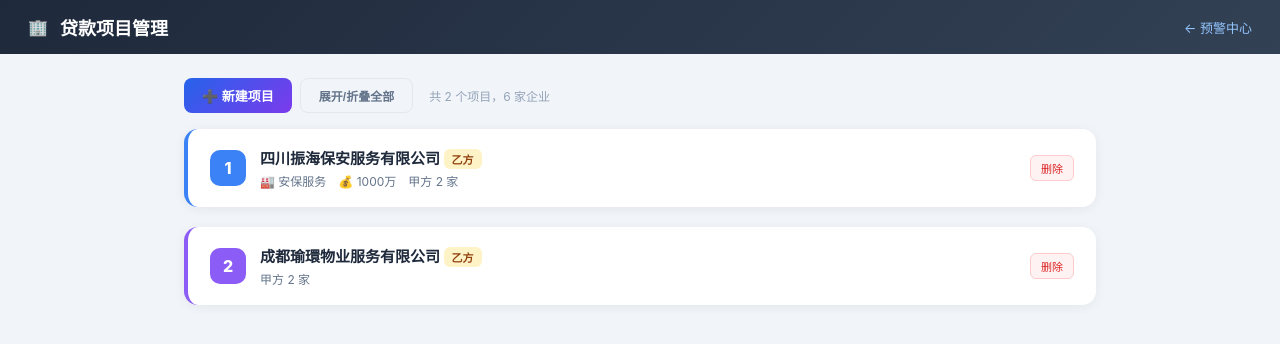
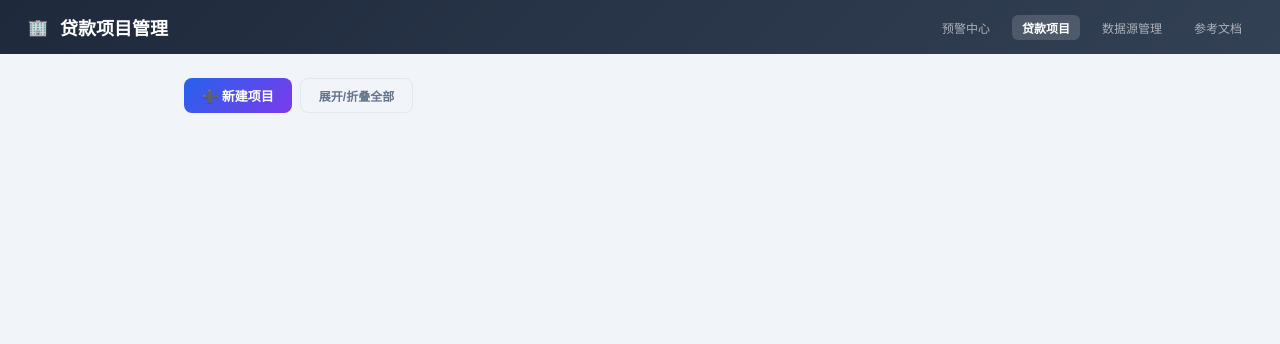
Before and after one commit to qipy2026/AIDeepresearch, a FastAPI app: page /enterprises in a window 1280 px wide. Shown: the top 344 px of the page. Run offline with FastAPI, Linux system fonts and the light colour scheme; some libraries are stand-ins or nearby versions.

Commit message:
refactor: 统一导航栏 + 根路由重定向 + 清理重复代码
- 4个HTML页面统一header导航（预警中心/贷款项目/数据源管理/参考文档）
- 根路由 / 307重定向到 /warnings
- 清理 enterprises.html 中重复的 switchTab/loadScrapeSources/markCredible（4份→1份）
- Vue SPA sidebar 补数据源管理链接

```diff
--- a/backend/src/main.py
+++ b/backend/src/main.py
@@ -134,6 +134,11 @@
     @app.get("/healthz")
     def health_check() -> Dict[str, str]:
         return {"status": "ok"}
+
+    @app.get("/")
+    def root_redirect():
+        from fastapi.responses import RedirectResponse
+        return RedirectResponse(url="/warnings")
 
     @app.post("/research", response_model=ResearchResponse)
     def run_research(payload: ResearchRequest) -> ResearchResponse:
--- a/backend/src/templates/enterprises.html
+++ b/backend/src/templates/enterprises.html
@@ -9,6 +9,10 @@
 body { font-family: -apple-system, BlinkMacSystemFont, 'Segoe UI', sans-serif; background: #f1f5f9; color: #1e293b; }
 .header { background: linear-gradient(135deg,#1e293b,#334155); color:#fff; padding:14px 28px; display:flex; align-items:center; gap:12px; }
 .header h1 { font-size:18px; font-weight:700; }
+.nav-link { color: rgba(255,255,255,0.6); text-decoration: none; font-size: 12px; padding: 4px 10px; border-radius: 6px; transition: all .2s; white-space: nowrap; }
+.nav-link:hover { color: #fff; background: rgba(255,255,255,0.1); }
+.nav-link.current { color: #fff; background: rgba(255,255,255,0.15); font-weight: 700; }
+
 a.back { color:#93c5fd; font-size:13px; text-decoration:none; }
 .container { max-width:960px; margin:0 auto; padding:24px; }
 
@@ -71,10 +75,11 @@
 </head>
 <body>
 
-<div class="header">
-  <span>🏢</span><h1>贷款项目管理</h1>
-  <span style="flex:1"></span>
-  <a class="back" href="/warnings">← 预警中心</a>
+<div class="header"><span>🏢</span><h1>贷款项目管理</h1>  <span style="flex:1"></span>
+  <a href="/warnings" class="nav-link ">预警中心</a>
+  <a href="/enterprises" class="nav-link current">贷款项目</a>
+  <a href="/sources" class="nav-link ">数据源管理</a>
+  <a href="/rag/upload" class="nav-link ">参考文档</a>
 </div>
 
 <div class="container">
@@ -192,82 +197,54 @@
   document.getElementById('debtorAmount').value = '';
   document.getElementById('debtorKW').value = '';
   loadProjects();
+function switchTab(name) {
+  document.querySelectorAll('.tab-btn').forEach(function(b) { b.classList.toggle('active', b.textContent.includes(name === 'projects' ? '贷款' : '素材')); });
+  document.querySelectorAll('.tab-pane').forEach(function(p) { p.classList.toggle('active', p.id === 'tab-' + name); });
+  if (name === 'scrape') loadScrapeSources();
 }
 
-async function deleteEnterprise(name) { if(confirm(`删除 ${name}？`)){await fetch(API+'/api/enterprises/'+encodeURIComponent(name),{method:'DELETE'});loadProjects();}}
-
-function toggleAddPartyForm(debtorName) {
-  const form = document.getElementById('addPartyForm_'+encodeURIComponent(debtorName));
-  form.style.display = form.style.display === 'none' ? 'block' : 'none';
+async function loadScrapeSources() {
+  var tbody = document.getElementById('scrapeTableBody');
+  tbody.innerHTML = '<tr><td colspan="6" style="text-align:center;color:#94a3b8;padding:40px;">加载中...</td></tr>';
+  try {
+    var resp = await fetch(API + '/api/scrape/sources?limit=100');
+    var data = await resp.json();
+    if (data.status !== 'ok' || !data.sources.length) {
+      tbody.innerHTML = '<tr><td colspan="6" style="text-align:center;color:#94a3b8;padding:40px;">暂无采集素材，等待首次采集完成</td></tr>';
+      document.getElementById('scrapeStats').textContent = '';
+      return;
+    }
+    var sources = data.sources;
+    document.getElementById('scrapeStats').textContent = '共 ' + sources.length + ' 条';
+    tbody.innerHTML = sources.map(function(s) {
+      var dir = s.llm_direction;
+      var dirClass = dir === 'positive' ? 'dir-pos' : (dir === 'negative' ? 'dir-neg' : 'dir-neu');
+      var dirText = dir === 'positive' ? '利好' : (dir === 'negative' ? '利空' : '中性');
+      var credHtml = s.credible === null
+        ? '<button class="cred-btn up" onclick="markCredible(' + s.id + ',true)">👍</button><button class="cred-btn down" onclick="markCredible(' + s.id + ',false)">👎</button>'
+        : (s.credible ? '<span class="cred-up">可信</span>' : '<span class="cred-down">不可信</span>');
+      return '<tr>' +
+        '<td style="white-space:nowrap;font-size:12px;color:#94a3b8;">' + (s.created_at || '').slice(0,16) + '</td>' +
+        '<td style="font-size:11px;">' + (s.source || 'web') + '</td>' +
+        '<td><a href="' + (s.source_url || '#') + '" target="_blank">' + (s.title || '').slice(0,50) + '</a></td>' +
+        '<td style="font-size:12px;">' + (s.enterprise || '') + '</td>' +
+        '<td><span class="' + dirClass + '">' + dirText + '</span></td>' +
+        '<td>' + credHtml + '</td>' +
+        '</tr>';
+    }).join('');
+  } catch(e) {
+    tbody.innerHTML = '<tr><td colspan="6" style="text-align:center;color:#dc2626;padding:40px;">加载失败</td></tr>';
+  }
 }
 
-async function submitPartyTo(debtorName) {
-  const id = encodeURIComponent(debtorName);
-  const p = {
-    name: document.getElementById('apName_' + id).value.trim(),
-    industry: document.getElementById('apIndustry_' + id).value.trim(),
-    parent: document.getElementById('apParent_' + id).value.trim(),
-    stock: document.getElementById('apStock_' + id).value.trim(),
-  };
-  if (!p.name) return alert('请输入甲方企业全称');
-  const body = {
-    name: p.name, role: '甲方', debtor: debtorName,
-    industry: p.industry || '', parent: p.parent || '',
-    parent_stock_code: p.stock || '', keywords: ''
-  };
-  const r = await fetch(API+'/api/enterprises', {method:'POST', headers:{'Content-Type':'application/json'}, body:JSON.stringify(body)});
-  if ((await r.json()).status === 'ok') {
-    document.getElementById('apName_' + id).value = '';
-    document.getElementById('apIndustry_' + id).value = '';
-    document.getElementById('apParent_' + id).value = '';
-    document.getElementById('apStock_' + id).value = '';
-    loadProjects();
-  } else { alert('添加失败'); }
+async function markCredible(id, val) {
+  await fetch(API + '/api/scrape/sources/' + id + '/credible?credible=' + val, {method:'POST'});
+  loadScrapeSources();
 }
 
-function showMsg(text, type) { const m=document.getElementById('msg'); m.textContent=text; m.className='msg '+type; setTimeout(()=>m.className='msg',5000); }
+}
 
-async function loadProjects() {
-  const resp = await fetch(API+'/api/enterprises');
-  const data = await resp.json();
-  const all = data.enterprises || [];
-  const debtors = all.filter(e=>e.role==='乙方');
-  const parties = all.filter(e=>e.role==='甲方');
-
-  if (!all.length) {
-    document.getElementById('projectList').innerHTML = '<div class="empty"><p style="font-size:48px;">📋</p><p>暂无项目，请创建</p></div>';
-    return;
-  }
-
-  document.getElementById('projectList').innerHTML = debtors.map((d,i) => {
-    const linked = parties.filter(p=>p.debtor===d.name);
-    return `<div class="project-card">
-      <div class="project-head" onclick="this.closest('.project-card').classList.toggle('open')">
-        <div class="num" style="background:${COLORS[i%COLORS.length]}">${i+1}</div>
-        <div class="info">
-          <div class="name">${d.name} <span class="tag tag-debtor">乙方</span></div>
-          <div class="meta">
-            ${d.industry?`<span>🏭 ${d.industry}</span>`:''}
-            ${d.loan_amount?`<span>💰 ${d.loan_amount}万</span>`:''}
-            <span>甲方 ${linked.length} 家</span>
-          </div>
-        </div>
-        <button class="btn-sm" onclick="deleteEnterprise('${d.name.replace(/'/g,"\\'")}')">删除</button>
-      </div>
-      <div class="project-body">
-        ${linked.length ? linked.map(p=>`
-          <div class="party-row">
-            <div style="flex:1">
-              <span class="arrow">└</span> <b>${p.name}</b> <span class="tag tag-party-a">甲方</span>
-              ${p.parent?`<span class="tag tag-parent">${p.parent}</span>`:''}
-              ${p.parent_stock_code?`<span class="tag tag-stock">${p.parent_stock_code}</span>`:''}
-            </div>
-            <button class="btn-sm" onclick="deleteEnterprise('${p.name.replace(/'/g,"\\'")}')">删除</button>
-          </div>
-        `).join('') : '<div class="party-row" style="color:#94a3b8;">暂无甲方</div>'}
-        <div style="margin-top:8px;">
-          <button class="btn btn-outline" style="font-size:11px;padding:4px 10px;"
-            onclick="event.stopPropagation();toggleAddPartyForm('${d.name.replace(/'/g,"\'")}')">+ 添加甲方</button>
+async function deleteEnterprise(name) { if(confirm(`删除 ${name}？`)){await fetch(API+'/api/enterprises/'+encodeURIComponent(name),{method:'DELETE'});loadProjects();
         </div>
         <div id="addPartyForm_${encodeURIComponent(d.name)}" style="display:none;margin-top:8px;padding:12px;background:#f8fafc;border-radius:10px;border:1px dashed #cbd5e1;">
           <div style="display:flex;gap:8px;flex-wrap:wrap;">
@@ -296,6 +273,3 @@
 }
 
 loadProjects();
-</script>
-</body>
-</html>
--- a/frontend/src/App.vue
+++ b/frontend/src/App.vue
@@ -157,6 +157,12 @@
               <path d="M17 21v-2a4 4 0 0 0-4-4H5a4 4 0 0 0-4 4v2M9 11a4 4 0 1 0 0-8 4 4 0 0 0 0 8zM23 21v-2a4 4 0 0 0-3-3.87M16 3.13a4 4 0 0 1 0 7.75" stroke="currentColor" stroke-width="2" fill="none" stroke-linecap="round" stroke-linejoin="round"/>
             </svg>
             企业管理
+          </a>
+          <a class="sidebar-link" href="http://localhost:8080/sources" target="_blank" rel="noopener">
+            <svg viewBox="0 0 24 24" width="16" height="16">
+              <path d="M4 4h16v16H4V4zm2 2v12h12V6H6zm3 3h6v2H9V9zm0 4h6v2H9v-2z" fill="currentColor"/>
+            </svg>
+            数据源管理
           </a>
         </div>
       </aside>
```
Also changed, not shown: backend/src/templates/sources.html (+9 -4 lines), backend/src/templates/upload.html (+14 -0 lines), backend/src/templates/warnings.html (+11 -4 lines).
